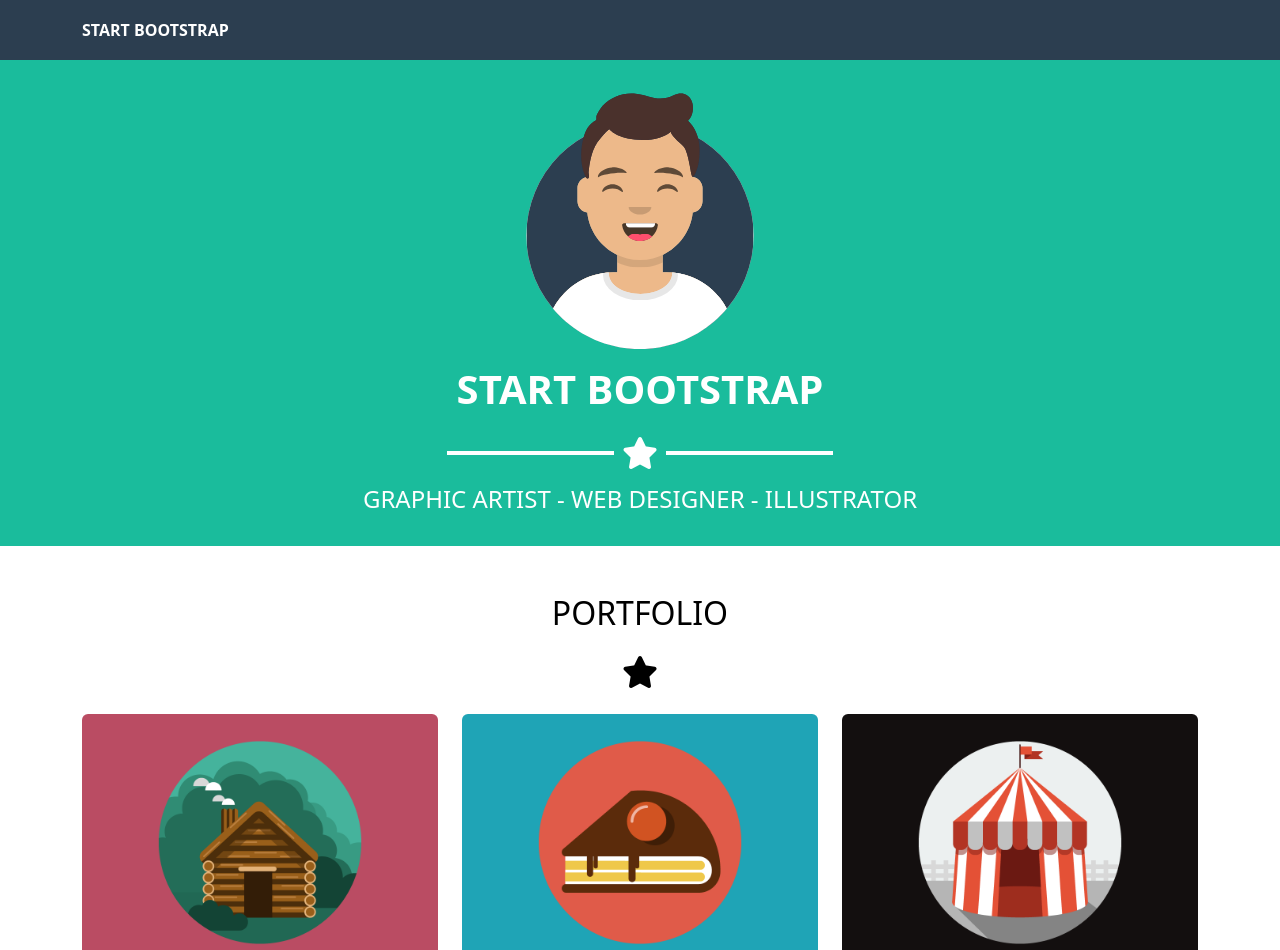
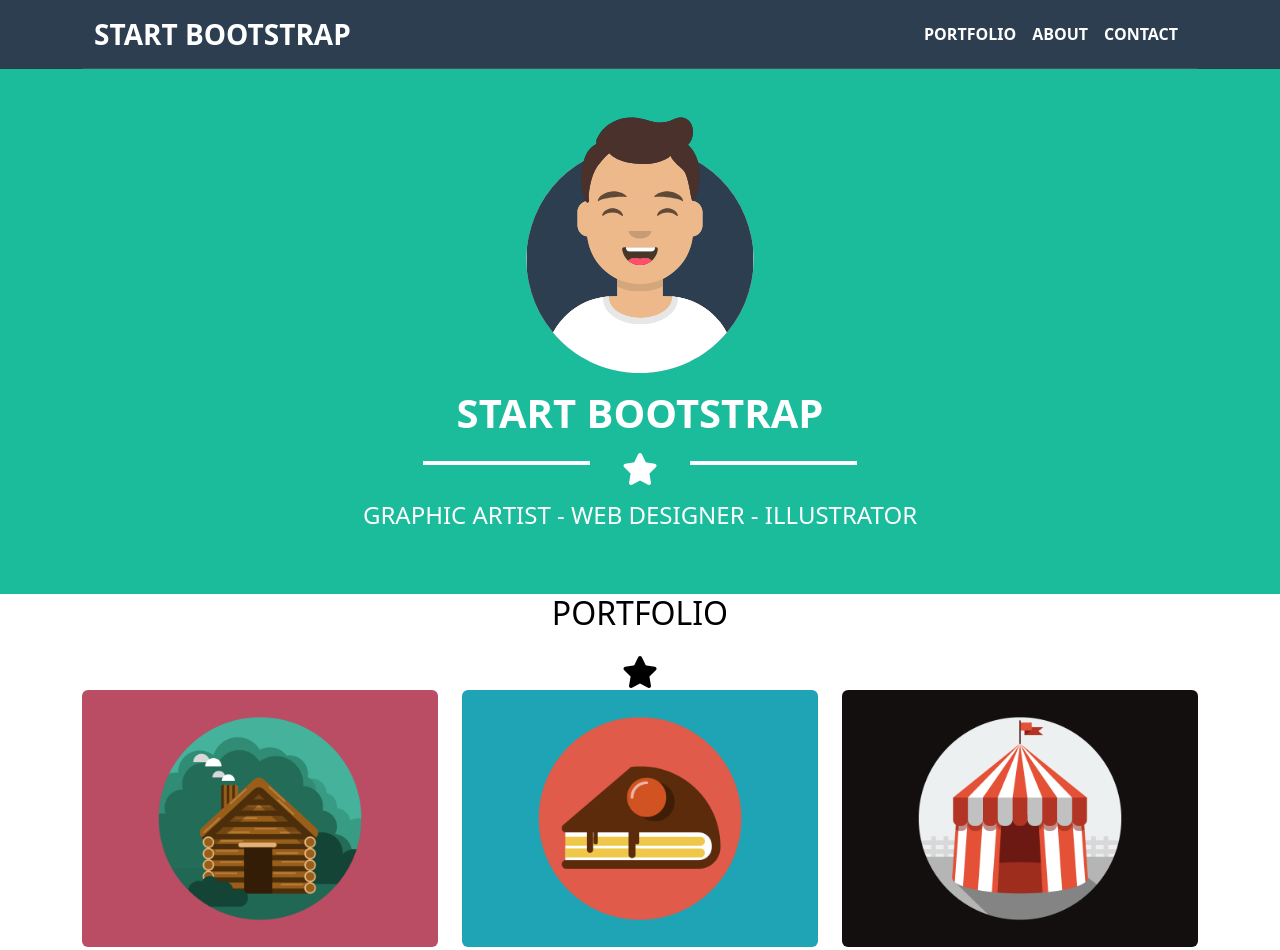
Before and after one commit to LorenzoPorrega/html-css-bootstrap-freelancer, a plain HTML site: page index.html in a window 1280 px wide. Shown: the top 950 px of the page. Drawn offline with nearby package versions, Linux system fonts and the light colour scheme.

Commit message:
re-done hero section

```diff
--- a/css/style.css
+++ b/css/style.css
@@ -4,34 +4,29 @@
     color: white;
 }
 
+body{
+    padding-top: 60px;
+}
+
+main{
+    overflow: auto;
+}
+
 /* ---- HEADER---- */
 
 header{
-    height: 60px;
     background-color: rgb(44, 62, 80);
 }
 
 .nav-bar{
-    height: 100%;
+    background-color: rgb(44, 62, 80);
 }
 
-.nav-bar .row{
-    height: 100%;
-}
-
-.nav-bar .btn{
-    padding: 1px 12px;
-}
 
 /* ----- HERO SECTION ---- */
 
 .hero{
-    margin-top: 60px;
     background-color: rgb(26, 188, 156);
-}
-
-.hero [class*="col-"]{
-    width: 100%;
 }
 
 .hero img{
@@ -70,6 +65,7 @@ header{
 
 .contact button:hover{
     background-color: white;
+    border: 1px solid rgb(26, 188, 156);
 }
 
 .contact button:hover span{
--- a/index.html
+++ b/index.html
@@ -10,38 +10,52 @@
 </head>
 <body>
     <!-- HEADER -->
-    <header class="fixed-top ">
-        <div class="container nav-bar ">
-            <div class="row align-items-center">
-                <a class="col-10 col-sm-10 navbar-brand fs-6 fw-bold" href="#">START BOOTSTRAP</a>
-                <div class="col-2 col-sm-2">
-                    <button class="btn btn-outline-secondary d-md-none"><i class="fa-solid fa-bars"></i></button>
+    <header class="fixed-top">
+        <div class="container">
+            <nav class="navbar navbar-expand-md border-bottom border-bottom-dark" data-bs-theme="dark">
+                <div class="container-fluid">
+                    <a class="navbar-brand fs-3 fw-bold" href="#">START BOOTSTRAP</a>
+                    <button class="navbar-toggler" type="button" data-bs-toggle="collapse" data-bs-target="#navbarNav" aria-controls="navbarNav" aria-expanded="false" aria-label="Toggle navigation">
+                    <span class="navbar-toggler-icon"></span>
+                    </button>
+                    <div class="collapse navbar-collapse" id="navbarNav">
+                    <!-- MS AUTO ALL'UL PER TENERLA A DESTRA IN EXPANDED -->
+                    <ul class="navbar-nav flex-end fw-bold ms-auto">
+                        <li class="nav-item">
+                        <a class="nav-link active" aria-current="page" href="#">PORTFOLIO</a>
+                        </li>
+                        <li class="nav-item">
+                        <a class="nav-link active" href="#">ABOUT</a>
+                        </li>
+                        <li class="nav-item">
+                        <a class="nav-link active" href="#">CONTACT</a>
+                        </li>
+                    </ul>
                     </div>
                 </div>
+            </nav>
         </div>
     </header>
     <!-- MAIN -->
     <main>
         <!-- HERO SECTION -->
-        <section class="hero d-flex justify-content-center align-items-center py-4">
-            <div class="container expand-md">
-                <div class="row text-center d-flex flex-column align-items-center gy-3">
-                    <div class="col-6"><img src="img/avatar.svg" alt=""></div>
-                    <div class="col-2"><h2 class="fw-bold fs-1">START BOOTSTRAP</h2></div>
-                    <div class="col-2 d-flex flex-row justify-content-center align-items-center">
+        <section class="hero py-5">
+            <div class="container text-center">
+                <div class="mb-3"><img src="img/avatar.svg" alt=""></div>
+                <h2 class="mb-3 fw-bold fs-1">START BOOTSTRAP</h2>
+                <div class="mb-3 d-flex justify-content-center align-item-center">
                     <hr class="m-2 border-4">
-                        <i class="fa-solid fa-star fs-2"></i>
+                    <i class="mx-4 fa-solid fa-star fs-2"></i>
                     <hr class="m-2 border-4">
                 </div>
-                    <div class="col-2"><h5 class="fs-4">GRAPHIC ARTIST - WEB DESIGNER - ILLUSTRATOR</h5></div>
-                </div>
+                <div class="mb-3"><h5 class="fs-4">GRAPHIC ARTIST - WEB DESIGNER - ILLUSTRATOR</h5></div>
             </div>
         </section>
         <!-- PORTFOLIO SECTION -->
         <section class="portfolio">
-            <div class="container py-5">
+            <div class="container">
                 <!-- PORTFOLIO SECTION HEADING -->
-                <div class="row mb-4 gy-3 text-center flex-wrap">
+                <div class="row gy-3 text-center flex-wrap">
                     <div class="col-12">
                         <h2 class="text-black">PORTFOLIO</h2>
                     </div>
@@ -58,7 +72,7 @@
                     </div>
                 </div>
                 <!-- IMAGES CARDS -->
-                <div class="row g-4">
+                <div class="row gy-4">
                     <div class="col-12 col-md-6 col-lg-4"><img class="rounded" src="img/cabin.png" alt="cabin-cartoonish-img"></div>
                     <div class="col-12 col-md-6 col-lg-4"><img class="rounded" src="img/cake.png" alt="cake-cartoonish-img"></div>
                     <div class="col-12 col-md-6 col-lg-4"><img class="rounded" src="img/circus.png" alt="circus-cartoonish-img"></div>
@@ -70,9 +84,9 @@
         </section>
         <!-- ABOUT SECTION -->
         <section class="about">
-            <div class="container p-5">
+            <div class="container">
                 <!-- ABOUT SECTION HEADING -->
-                <div class="row pb-4 gy-3 text-center flex-wrap">
+                <div class="row gy-3 text-center flex-wrap">
                     <div class="col-12">
                         <h2>ABOUT</h2>
                     </div>
@@ -89,11 +103,15 @@
                     </div>
                 </div>
                 <!-- ABOUT TEXT EXPLANATION -->
+                <div class="row d-flex justify-content-center">
+                        <div class="col-8">
                             <div class="row gy-3">
-                    <div class="col-12 col-sm-6 col-xs-6">Freelancer is a free bootstrap theme created by Start Bootstrap. The download includes the complete source files including HTML, CSS, and JavaScrit as well as optional LESS stylesheets for easy customization.</div>
-                    <div class="col-12 col-sm-6 col-xs-6">Whether you're a student looking to showcase your work, a professional looking to attract clients, or a graphic artist looking to share your projects, this template is the perfect starting point!</div>
+                                <div class="col-md">Freelancer is a free bootstrap theme created by Start Bootstrap. The download includes the complete source files including HTML, CSS, and JavaScrit as well as optional LESS stylesheets for easy customization.</div>
+                                <div class="col-md">Whether you're a student looking to showcase your work, a professional looking to attract clients, or a graphic artist looking to share your projects, this template is the perfect starting point!</div>
                             </div>
-                <div class="row pt-4">
+                    </div>
+                </div>
+                <div class="row">
                     <div class="col-12 d-flex justify-content-center">
                         <button type="button" class="btn btn-outline-light"><i class="fa-solid fa-download px-1"></i>Download</button>
                     </div>
@@ -102,14 +120,14 @@
         </section>
         <!-- CONTACT ME SECTION -->
         <section class="contact">
-            <div class="container p-5">
+            <div class="container">
                 <!-- CONTACT ME SECTION HEADING-->
-                <div class="row pb-4 gy-3 text-center flex-wrap">
+                <div class="row gy-3 text-center flex-wrap">
                     <div class="col-12 text-black">
                         <h2>CONTACT ME</h2>
                     </div>
                     <div class="col-12">
-                        <div class="row gx-1 d-flex justify-content-center">
+                        <div class="row gx-1 justify-content-center">
                             <div class="col-offset-3"></div>
                             <div class="col-2 d-flex align-item-center"><hr class="m-2 border-4"></div>
                             <div class="col-1 ">
@@ -121,7 +139,8 @@
                     </div>
                 </div>
                 <!-- FORM -->
-                <div class="row">
+                <div class="row justify-content-center">
+                    <div class="col-8">
                         <form>
                             <div class="mb-2">
                                 <input type="name" class="form-control border-grey border-0 border-bottom rounded-0 px-1 py-2" placeholder="Name" id="name">
@@ -141,6 +160,7 @@
                         </form>
                     </div>
                 </div>
+            </div>
         </section>
     </main>
     <footer>
@@ -152,5 +172,24 @@
 Chiedere perché il padding di molte sezioni si compenetra con i bordi di altre sezioni. Usare mx,y-n?
 Chiedere perché l'offset funziona così male (esempio righe per la stella, stella hero vs altre stelle)
 Ha senso la .row per il form?
-Perché il border per il bottone della sezione contact me espresso in css non sovrascrive la classe del bottone espressa in html?
 -->
+
+<!--
+DA FARE
+
+Levare paddings, margin a containers, row e colonne
+Usare section con le stesse misure e container con le stesse misure, agire dopo
+Levare il colonnamento in jumbo section, usare solo dei div con un container text-center
+Levare gli h2, le stelle e gli hr dalle colonne e metterle solo in text-center nel main container
+Dare una classe in CSS per i titoli delle sezioni tipo .section-title con text-align-center e magari text-uppercase
+FATTO - Mettere in col-10 il contenuto dell'about e poi per dividere i due box dare col-6 o col normale o col-md per averle in due da md in su e in col-6 automatico da telefono in giù
+FATTO - Rifare la nav-bar con il preset di bootstrap svuotato un po' delle cose complesse oppure fare come ha fatto florian con il d-md-none e flexare il container usando ms-auto sul bottone e sulla lista
+Usare i floating labels anziché i placeholders
+Fare una classe secondaria tipo "my-form-control" per dare le caratteristiche degli input del form a tutti con una sola classe
+
+CHIEDERE IN TICKET
+
+Ha senso la .row per il form?
+Usare width sulla jumbo image e sulle portfolio card images?
+FATTO (la scrollbar ci passa sopra però) - Come fare per la nav top-fixed? Min-height, height fissa o max-height? Come centrare il contenuto, con flex o con l'altezza del contenitore? Come faccio con bootstrap ad impedire che la scroll bar della pagina vada sopra la nav?
+-->
```
Lines whose indentation alone changed are shown as unchanged.
